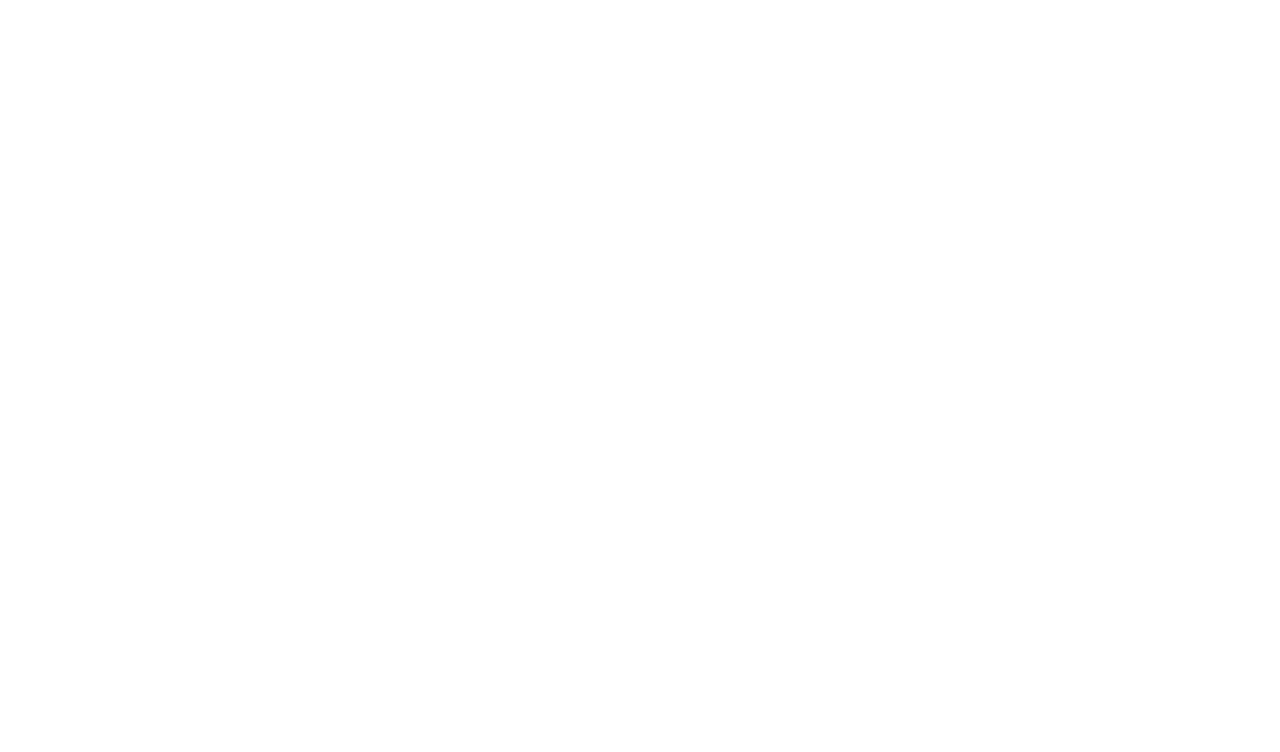
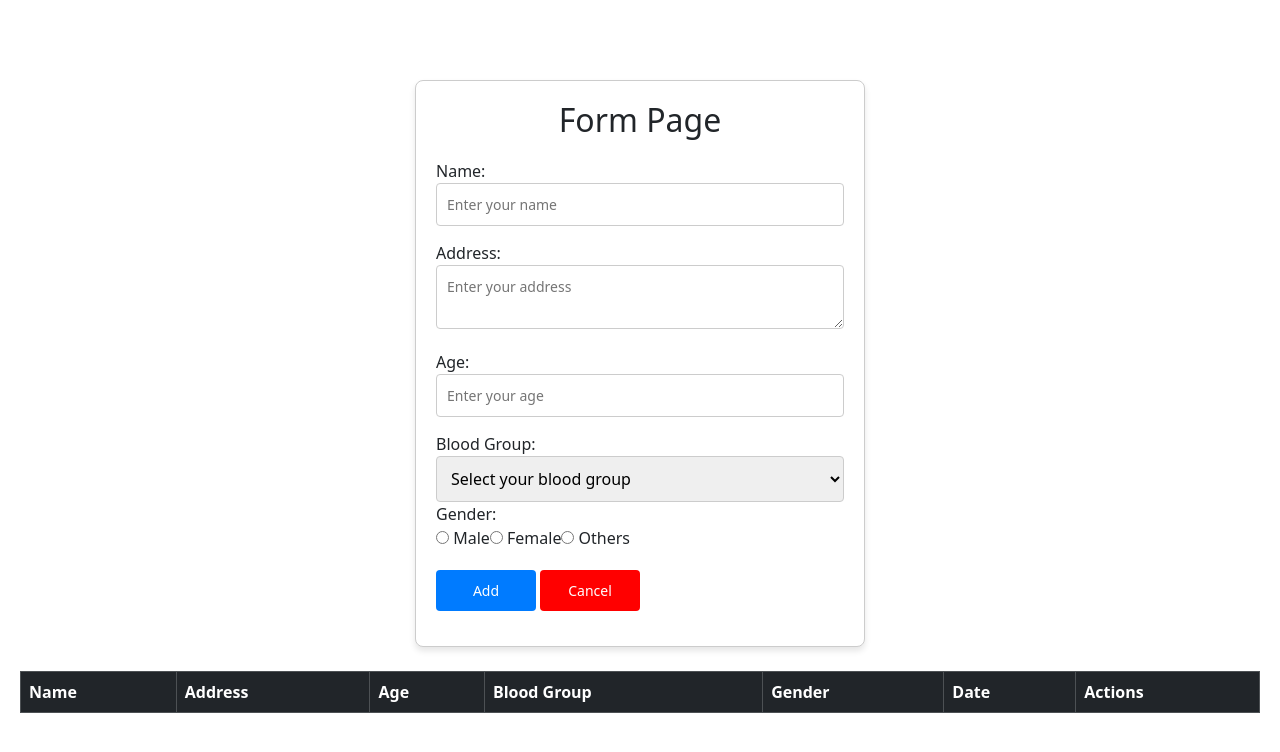
Before and after one commit to priyachithiravel50/React-Task-1, a React (Create React App) app: page /name in a window 1280 px wide. Before the commit this address had no page. Shown: the top 752 px of the page. Built offline with nearby package versions, Linux system fonts and the light colour scheme.

Commit message:
Form Page

```diff
--- a/package.json
+++ b/package.json
@@ -3,11 +3,13 @@
   "version": "0.1.0",
   "private": true,
   "dependencies": {
+    "bootstrap": "^5.3.3",
     "cra-template": "1.2.0",
     "react": "^19.0.0",
     "react-dom": "^19.0.0",
     "react-router-dom": "^7.1.3",
     "react-scripts": "5.0.1",
+    "router": "^1.3.8",
     "vitals": "^0.1.2",
     "web": "^0.0.2",
     "web-vitals": "^4.2.4"
--- a/src/App.css
+++ b/src/App.css
@@ -1,4 +1,4 @@
-.App {
+/* .App {
   text-align: center;
 }
 
@@ -35,4 +35,92 @@
   to {
     transform: rotate(360deg);
   }
+} */
+
+
+
+
+body {
+  font-family: Arial, sans-serif;
+  margin: 0;
+  padding: 20px;
+  background-color: #f9f9f9;
 }
+
+.form-container {
+  max-width: 450px;
+  margin: auto;
+  margin-top: 60px;
+  padding: 20px;
+  background: #fff;
+  border: 1px solid #ccc;
+  border-radius: 8px;
+  box-shadow: 0 4px 6px rgba(0, 0, 0, 0.1);
+}
+
+.form h2 {
+  text-align: center;
+  margin-bottom: 20px;
+}
+
+/* .form label {
+  display: block;
+  margin-bottom: 8px;
+  font-weight: bold;
+} */
+
+.form button {
+  width: 97%;
+  padding: 10px;
+  margin-bottom: 15px;
+  border: 1px solid #ccc;
+  border-radius: 4px;
+  font-size: 14px;
+}
+select{
+  width: 100%;
+  padding: 10px;
+  margin-bottom: 15px;
+  border: 1px solid #ccc;
+  border-radius: 4px;
+  font-size: 14px;
+}
+
+.require {
+  width: 100%;
+  padding: 10px;
+  margin-bottom: 15px;
+  border: 1px solid #ccc;
+  border-radius: 4px;
+  font-size: 14px;
+}
+
+.form button {
+  background-color: #007bff;
+  color: white;
+  border: none;
+  cursor: pointer;
+}
+
+.form button:hover {
+  background-color: #0056b3;
+}
+
+.div{
+  display: flex;
+  justify-content: space-between;
+  margin-top: 20px;
+}
+
+#add{
+  width: 100px;
+  padding: auto;
+  /* background-color: green; */
+}
+
+#cancel{
+  width: 100px;
+  padding: auto;
+  margin-right: 50%;
+  background-color: red;
+}
--- a/src/App.js
+++ b/src/App.js
@@ -1,13 +1,15 @@
 import { BrowserRouter, Route, Routes } from 'react-router-dom';
 import './App.css';
-import Login from './Component.js/Login'
+import Name from './Component/Name';
+
 
 function App() {
   return (
    <>
     <BrowserRouter>
     <Routes>
-      <Route path='/login' element={<Login/>}></Route>
+      <Route path='/name' element={<Name/>}></Route>
+    {/* <Route path='/login' element={<Login/>}/> */}
     </Routes>
     </BrowserRouter>
    </>
--- /dev/null
+++ b/src/Component/Name.js
@@ -0,0 +1,150 @@
+import React, { useState } from "react";
+
+function Name() {
+  const [formData, setFormData] = useState({
+    name: "",
+    address: "",
+    age: "",
+    bloodGroup: "",
+    gender: "",
+  });
+
+  const [dataList, setDataList] = useState([]);
+
+  const [editIndex, setEditIndex] = useState(-1);
+
+  // Handle form input changes
+  const handleChange = (e) => {
+    const { name, value } = e.target;
+    setFormData({
+      ...formData,
+      [name]: value,
+    });
+  };
+
+  // Handle form submission
+  const handleSubmit = (e) => {
+    e.preventDefault();
+    const currentDate = new Date().toLocaleDateString();
+
+    if (editIndex !== -1) {
+      // Edit existing data
+      const updatedList = dataList.map((item, index) =>
+        index === editIndex ? { ...formData, date: currentDate } : item
+      );
+      setDataList(updatedList);
+      setEditIndex(-1);
+    } else {
+      // Add new data
+      setDataList([...dataList, { ...formData, date: currentDate }]);
+    }
+
+    setFormData({ name: "", address: "", age: "", bloodGroup: "", gender: "" });
+  };
+
+  // Handle Edit
+  const handleEdit = (index) => {
+    const item = dataList[index];
+    setFormData({
+      name: item.name,
+      address: item.address,
+      age: item.age,
+      bloodGroup: item.bloodGroup,
+      gender: item.gender,
+    });
+    setEditIndex(index);
+  };
+
+  // Handle Delete
+  const handleDelete = (index) => {
+    const filteredList = dataList.filter((_, i) => i !== index);
+    setDataList(filteredList);
+  };
+
+  // Cancel form action
+  const handleCancel = () => {
+    setFormData({ name: "", address: "", age: "", bloodGroup: "", gender: "" });
+    setEditIndex(-1);
+  };
+
+  return (
+    <>
+      <div className="form-container">
+        <form className="form" onSubmit={handleSubmit}>
+          <h2>Form Page</h2>
+
+          <label htmlFor="name">Name:</label>
+          <input type="text" id="name" name="name" className="require" placeholder="Enter your name" value={formData.name} onChange={handleChange} required />
+
+          <label htmlFor="address">Address:</label>
+          <textarea id="address" name="address" className="require" placeholder="Enter your address" value={formData.address} onChange={handleChange} required></textarea>
+
+          <label htmlFor="age">Age:</label>
+          <input type="number" id="age" name="age" className="require" placeholder="Enter your age" value={formData.age} onChange={handleChange} required/>
+
+          <label htmlFor="bloodGroup">Blood Group:</label>
+          <select id="bloodGroup" name="bloodGroup" value={formData.bloodGroup} onChange={handleChange} required>
+            <option value="">Select your blood group</option>
+            <option value="A+">A+</option>
+            <option value="A-">A-</option>
+            <option value="B+">B+</option>
+            <option value="B-">B-</option>
+            <option value="O+">O+</option>
+            <option value="O-">O-</option>
+            <option value="AB+">AB+</option>
+            <option value="AB-">AB-</option>
+          </select>
+
+          <label>Gender:</label>
+          <div className="box4">
+            <input type="radio" name="gender" value="Male" checked={formData.gender === "Male"} onChange={handleChange} />{" "}
+            Male
+            <input type="radio" name="gender" value="Female" checked={formData.gender === "Female"} onChange={handleChange}/>{" "}
+            Female
+            <input type="radio" name="gender" value="Others" checked={formData.gender === "Others"} onChange={handleChange} />{" "} Others</div>
+
+          <div className="div">
+            <button type="submit" id="add">
+              {editIndex !== -1 ? "Update" : "Add"}
+            </button>
+            <button type="button" id="cancel" onClick={handleCancel}>
+              Cancel
+            </button>
+          </div>
+        </form>
+      </div>
+      <br />
+      <table className="table table-bordered table-striped" style={{border: "1px solid black", width: "100%"}}>
+        <thead className="table-dark">
+          <tr>
+            <th>Name</th>
+            <th>Address</th>
+            <th>Age</th>
+            <th>Blood Group</th>
+            <th>Gender</th>
+            <th>Date</th>
+            <th>Actions</th>
+          </tr>
+        </thead>
+        <tbody>
+          {dataList.map((data, index) => (
+            <tr key={index}>
+              <td>{data.name}</td>
+              <td>{data.address}</td>
+              <td>{data.age}</td>
+              <td>{data.bloodGroup}</td>
+              <td>{data.gender}</td>
+              <td>{data.date}</td>
+              <td>
+                <button onClick={() => handleEdit(index)}>Edit</button>
+                <button onClick={() => handleDelete(index)} >Delete</button>
+              </td>
+            </tr>
+          ))}
+        </tbody>
+      </table>
+    </>
+  );
+}
+
+export default Name;
--- a/src/index.js
+++ b/src/index.js
@@ -3,6 +3,9 @@ import ReactDOM from 'react-dom/client';
 import './index.css';
 import App from './App';
 import reportWebVitals from './reportWebVitals';
+import "bootstrap/dist/css/bootstrap.min.css";
+
+
 
 const root = ReactDOM.createRoot(document.getElementById('root'));
 root.render(
```
Also changed, not shown: 1 other file (tests, documents, lock files or other folders).
